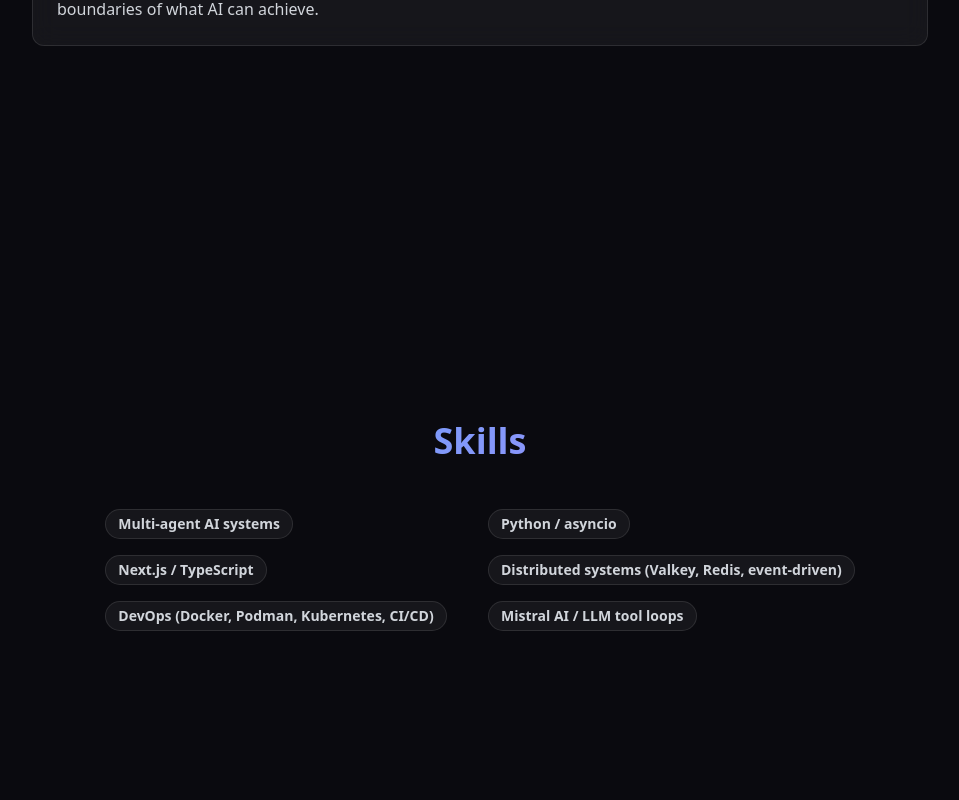
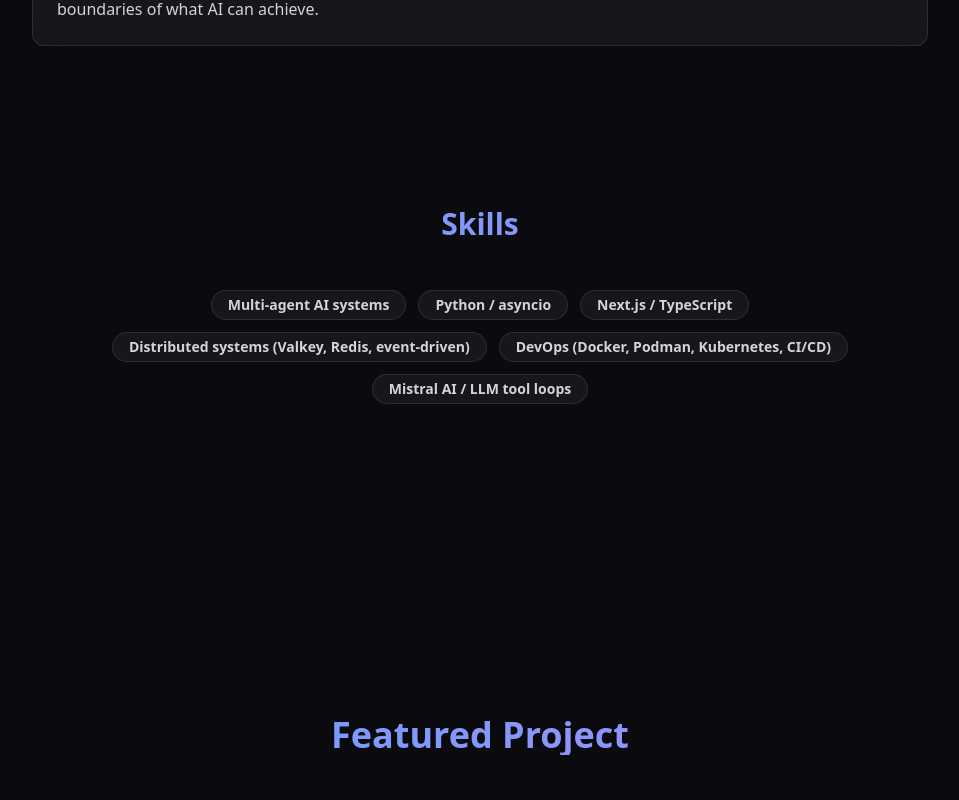
Before and after one commit to Skogum-R-D/simen-portfolio, a Next.js app: page / in a window 1280 px wide. Shown: the part 1120-1920 px from the top of the page, without its empty margins (160-1119 px from the left). Built offline with nearby package versions, Linux system fonts and the light colour scheme.

Commit message:
Add skills section

```diff
--- a/components/skills.tsx
+++ b/components/skills.tsx
@@ -13,29 +13,40 @@ export default function Skills() {
   ];
 
   return (
-    <section id="skills" className="min-h-screen flex flex-col justify-center items-center py-20 px-4">
-      <motion.div
-        initial={{ opacity: 0, y: 20 }}
-        animate={{ opacity: 1, y: 0 }}
-        transition={{ duration: 0.8, delay: 0.4 }}
-        className="max-w-4xl mx-auto"
-      >
-        <h2 className="text-4xl font-bold gradient-text mb-12 text-center">Skills</h2>
-        <div className="grid grid-cols-1 md:grid-cols-2 gap-4">
+    <motion.section
+      id="skills"
+      initial={{ opacity: 0 }}
+      whileInView={{ opacity: 1 }}
+      viewport={{ once: true }}
+      transition={{ duration: 0.6 }}
+      className="py-20 px-4"
+    >
+      <div className="max-w-4xl mx-auto">
+        <motion.h2
+          initial={{ y: 20, opacity: 0 }}
+          whileInView={{ y: 0, opacity: 1 }}
+          viewport={{ once: true }}
+          transition={{ duration: 0.5 }}
+          className="text-3xl font-bold gradient-text text-center mb-12"
+        >
+          Skills
+        </motion.h2>
+        <div className="flex flex-wrap justify-center gap-3">
           {skills.map((skill, index) => (
             <motion.div
-              key={index}
-              initial={{ opacity: 0, x: -20 }}
-              animate={{ opacity: 1, x: 0 }}
-              transition={{ duration: 0.5, delay: 0.1 * index }}
+              key={skill}
+              initial={{ scale: 0.8, opacity: 0 }}
+              whileInView={{ scale: 1, opacity: 1 }}
+              viewport={{ once: true }}
+              transition={{ delay: index * 0.1, duration: 0.4 }}
             >
-              <Badge variant="secondary" className="text-sm py-1 px-3">
+              <Badge variant="secondary" className="text-sm px-4 py-1">
                 {skill}
               </Badge>
             </motion.div>
           ))}
         </div>
-      </motion.div>
-    </section>
+      </div>
+    </motion.section>
   );
 }
```
